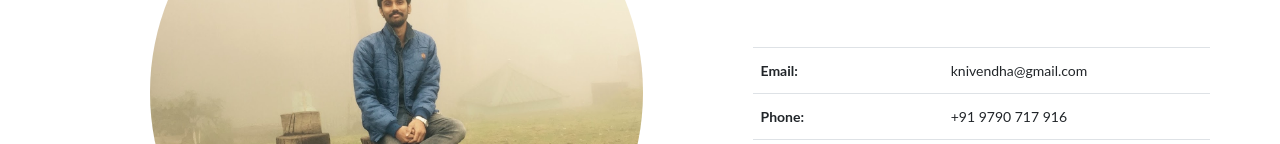
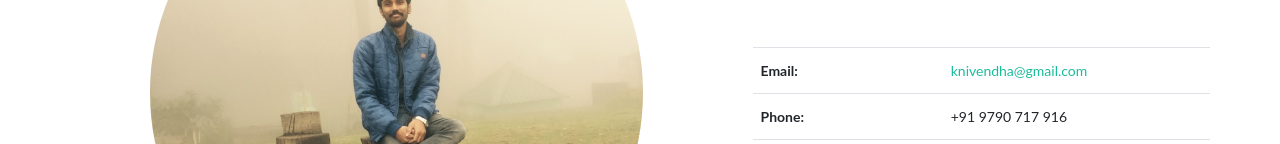
Before and after one commit to nivendha/resume, a plain HTML site: page index.html in a window 1280 px wide. Shown: the part 314-458 px from the top of the page. Drawn offline with Linux system fonts and the light colour scheme.

Commit message:
added mailto

```diff
--- a/index.html
+++ b/index.html
@@ -12,7 +12,7 @@
     <link rel="stylesheet" href="css/font-icons.css" type="text/css" />
     <link rel="stylesheet" href="css/responsive.css" type="text/css" />
     <meta name="viewport" content="width=device-width, initial-scale=1" />
-	<meta name="keyword" content="portfolio, javascript, developer">
+    <meta name="keyword" content="portfolio, javascript, developer">
     <title>@nivendha</title>
 
 </head>
@@ -41,7 +41,7 @@
 									<tbody>
 										<tr>
 											<td><strong>Email:</strong></td>
-											<td>knivendha@gmail.com</td>
+											<td><a href="mailto:knivendha@gmail.com ">knivendha@gmail.com</a></td>
 										</tr>
 										<tr>
 											<td><strong>Phone:</strong></td>
```
